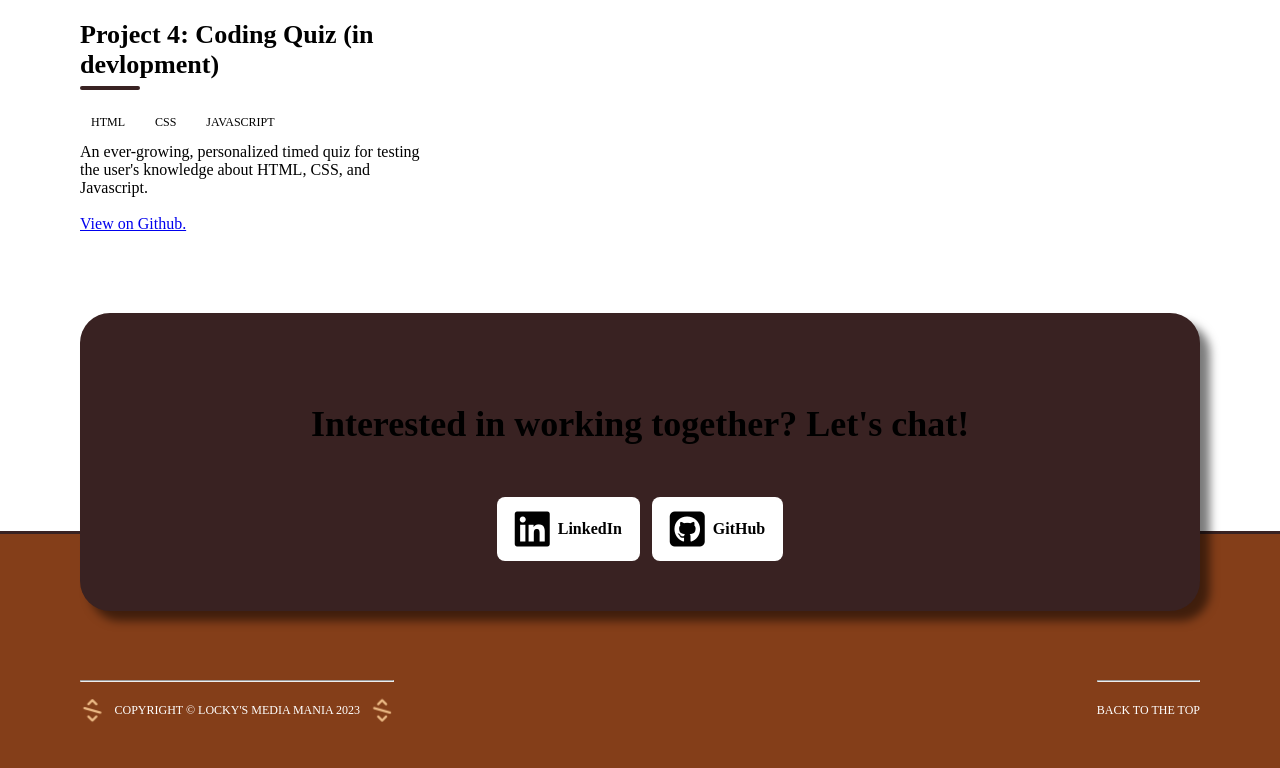
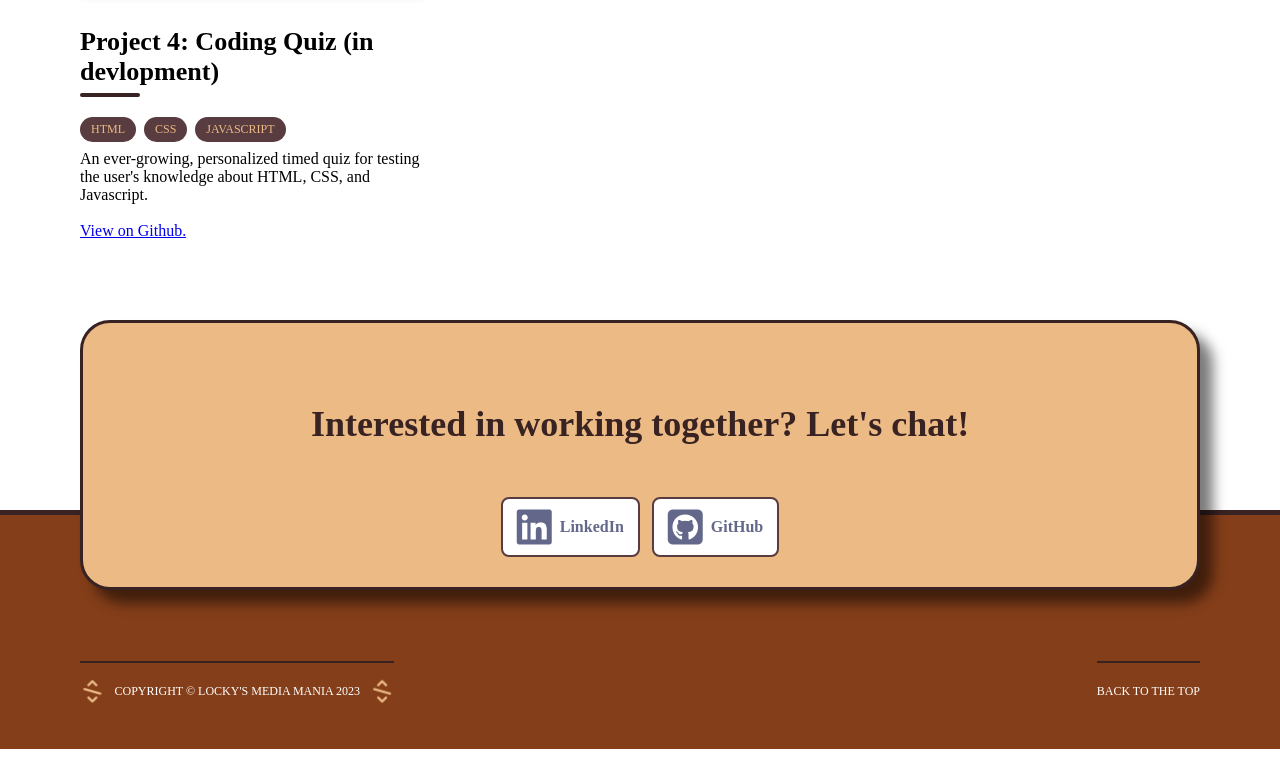
Before and after one commit to CLochstampfor60/portfolio-page, a plain HTML site: page index.html in a window 1280 px wide. Shown: the part 1893-2661 px from the top of the page. Drawn offline with nearby package versions, Linux system fonts and the light colour scheme; no server answers.

Commit message:
cta and borders added

```diff
--- a/index.html
+++ b/index.html
@@ -43,7 +43,13 @@
               <a href="#cta" class="button-link">Contacts</a>
             </li>
             <li>
-              <a href="#" class="button-link">Resume</a>
+              <a
+                href="https://www.linkedin.com/in/carl-lochstampfor-jr-08b311223/"
+                target="_blank"
+                rel="noopener noreferrer"
+                class="button-link"
+                >Resume</a
+              >
             </li>
           </ul>
           <button type="button" class="menu-toggle">
@@ -56,6 +62,7 @@
     </header>
 
     <main id="main">
+      <!-- ACCESSIBILITY ************** -->
       <p class="sr-only">
         Lorem ipsum dolor sit amet consectetur adipisicing elit.
       </p>
@@ -353,7 +360,13 @@
       <div class="container">
         <div class="row">
           <div class="col-md-12 text-center mt-5">
-            <hr />
+            <hr
+              style="
+                border-color: #392222;
+                border-width: 1px;
+                border-style: solid;
+              "
+            />
             <br />
             <i
               class="fa-solid fa-code fa-spin fa-xl"
@@ -367,7 +380,13 @@
           </div>
         </div>
         <div>
-          <hr />
+          <hr
+            style="
+              border-color: #392222;
+              border-width: 1px;
+              border-style: solid;
+            "
+          />
           <br />
           <a href="#top">Back to the top</a>
         </div>
--- a/styles.css
+++ b/styles.css
@@ -83,11 +83,11 @@ footer {
 }
 
 #github {
-  border-bottom: solid var(--primary);
+  border-bottom: 5px solid var(--primary);
 }
 
 footer {
-  border-top: solid var(--primary);
+  border-top: 5px solid var(--primary);
 }
 
 header a,
@@ -107,7 +107,7 @@ footer * {
   font-size: 12px;
 }
 
-/*  Accessibility *****************************/
+/*  ACCESSIBILITY *****************************/
 .sr-only {
   position: absolute;
   height: 1px;
@@ -142,7 +142,7 @@ header {
   position: sticky;
   top: 0;
   z-index: 99999;
-  border-bottom: solid var(--primary);
+  border-bottom: 5px solid var(--primary);
 }
 
 header .container {
@@ -293,7 +293,7 @@ https://pixabay.com/photos/mountain-sunset-panorama-dawn-3166443/
   background-repeat: no-repeat;
   background-position: center center;
   text-align: center;
-  border-bottom: solid var(--primary);
+  border-bottom: 5px solid var(--primary);
   /* padding-top: 100px;
   padding-bottom: 100px; */
   /* background: linear-gradient(140deg, rgba(135, 207, 235, 0.743), limegreen); */
@@ -437,7 +437,7 @@ h1 + p {
 /* GITHUB */
 
 #github .container {
-  border-top: solid var(--primary) 1px;
+  border-top: 2px solid var(--primary);
   padding-block: 10px 80px;
 }
 
@@ -589,9 +589,9 @@ article li {
   font-size: 12px;
   text-transform: uppercase;
   /* add variables for purple & purple-muted */
-  color: var(--purple);
+  color: var(--buff);
   /* change the background-color/border & text color */
-  background-color: var(--purple-muted);
+  background-color: var(--roseebony);
   justify-self: start;
   /* display: inline-block; */
   padding: 5px 11px;
@@ -604,16 +604,19 @@ article li {
 
 /* CTA *****************************/
 #cta .container {
-  background-color: var(--primary);
-  padding: 40px 60px 50px;
+  color: var(--primary);
+  background-color: var(--buff);
+  padding: 30px 40px 30px;
+  border: 3px solid var(--primary);
   border-radius: 30px;
   text-align: center;
-  box-shadow: 10px 10px 10px rgba(0, 0, 0, 0.523);
+  box-shadow: 13px 13px 13px rgba(0, 0, 0, 0.523);
   margin-bottom: -80px;
   position: relative;
 }
 
 #cta img {
+  color: var(--primary);
   width: 60px;
 }
 
@@ -623,11 +626,11 @@ article li {
   align-items: center;
   gap: 8px;
 
-  padding: 12px 18px;
+  padding: 8px 14px;
   border-radius: 8px;
-  border: var(--purple) solid 2px;
+  border: var(--roseebony) solid 2px;
 
-  color: var(--purple);
+  color: var(--ultraviolet);
   font-weight: 600;
   margin-inline: 4px;
   margin-top: 20px;
@@ -647,6 +650,7 @@ footer .container {
   color: white;
 }
 
-hr.footer-hr {
-  border-top: 1px solid #392222;
-}
+/* footer.i {
+  color: #ecba85;
+  --fa-animation-duration: 4s;
+} */
```
